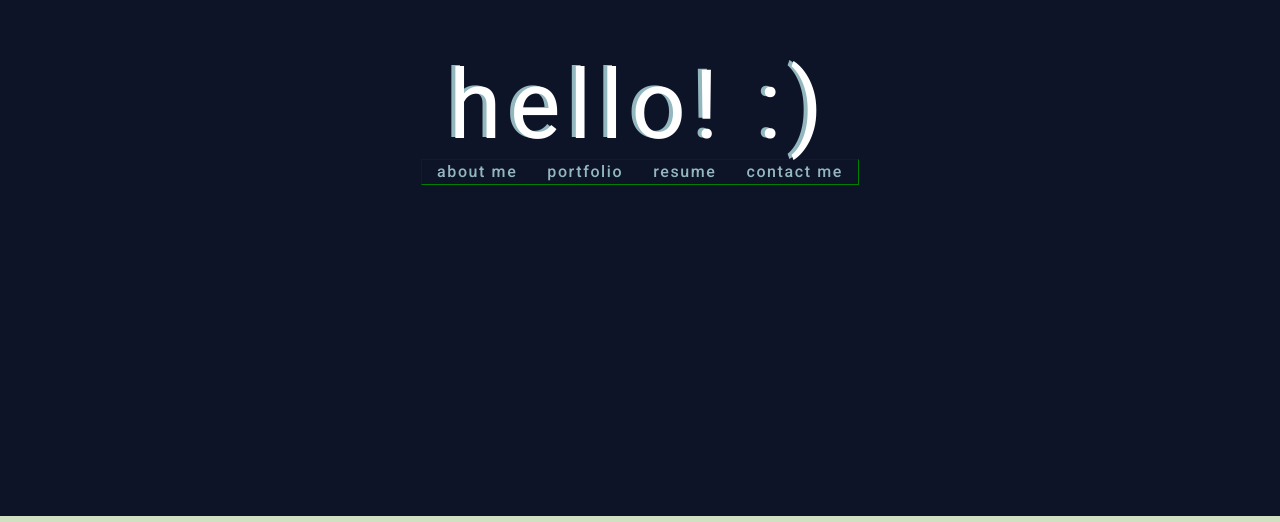
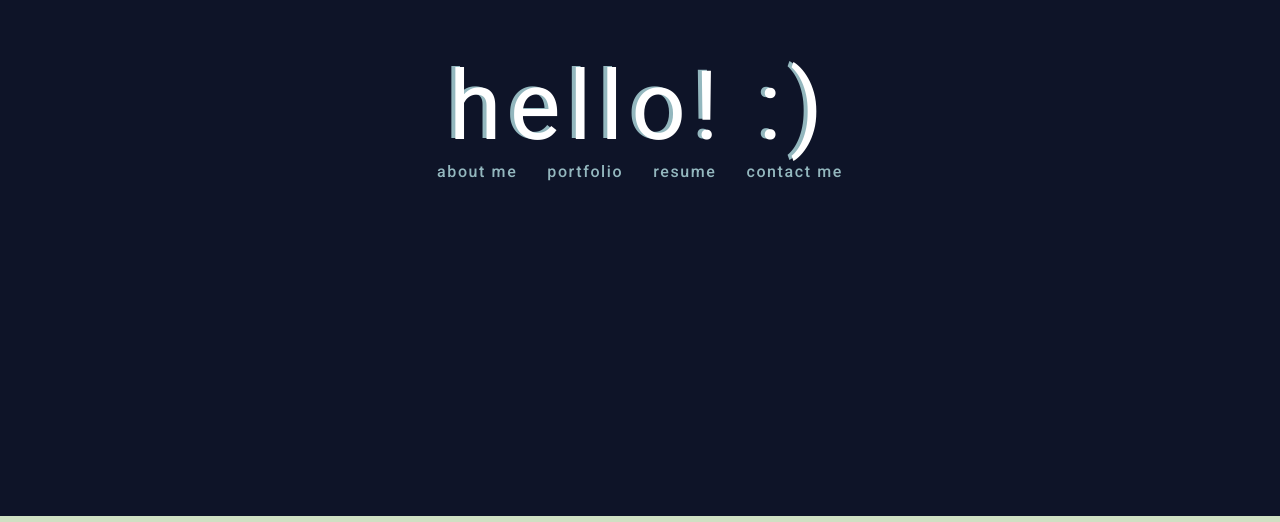
Before and after one commit to zelstart/react-portfolio, a React (Vite) app in the folder react-portfolio/: page / in a window 1280 px wide. Shown: the part 278-800 px from the top of the page. Built offline with nearby package versions, Linux system fonts and the light colour scheme.

Commit message:
changed nav styles

```diff
--- a/react-portfolio/src/style.css
+++ b/react-portfolio/src/style.css
@@ -61,15 +61,14 @@
 }
 
 /* NAV STUFF */
-.header nav {
+nav {
     display: flex;
     justify-content: center;
     width: 100%;
     white-space: nowrap;
-    border: inset 1px green;
 }
 
-.header nav a {
+nav a {
     font-family: 'Roboto', sans-serif;
     color: var(--acc1-light);
     letter-spacing: .1em;
@@ -77,7 +76,7 @@
     text-decoration: none !important;
 }
 
-.header nav a:hover {
+nav a:hover {
     color: white;
 }
 
```
